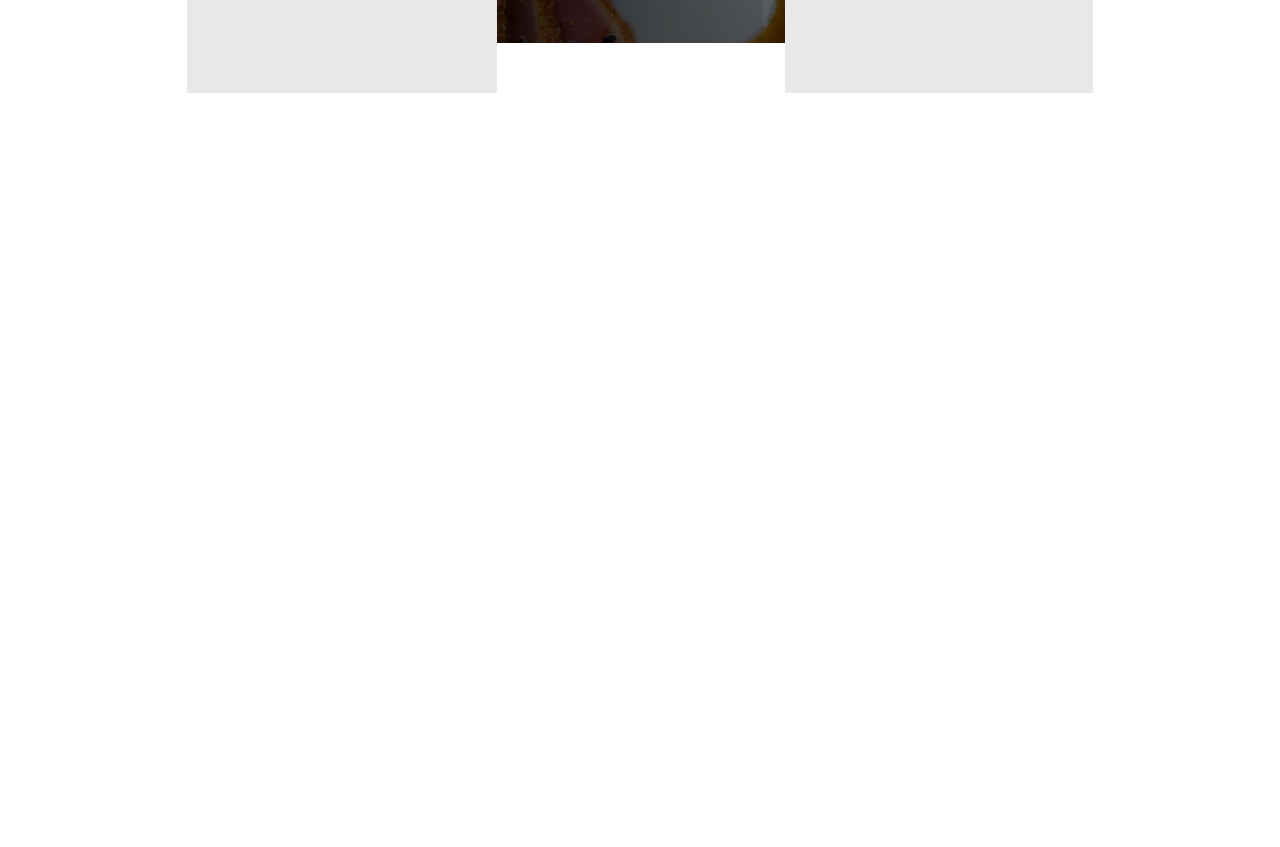
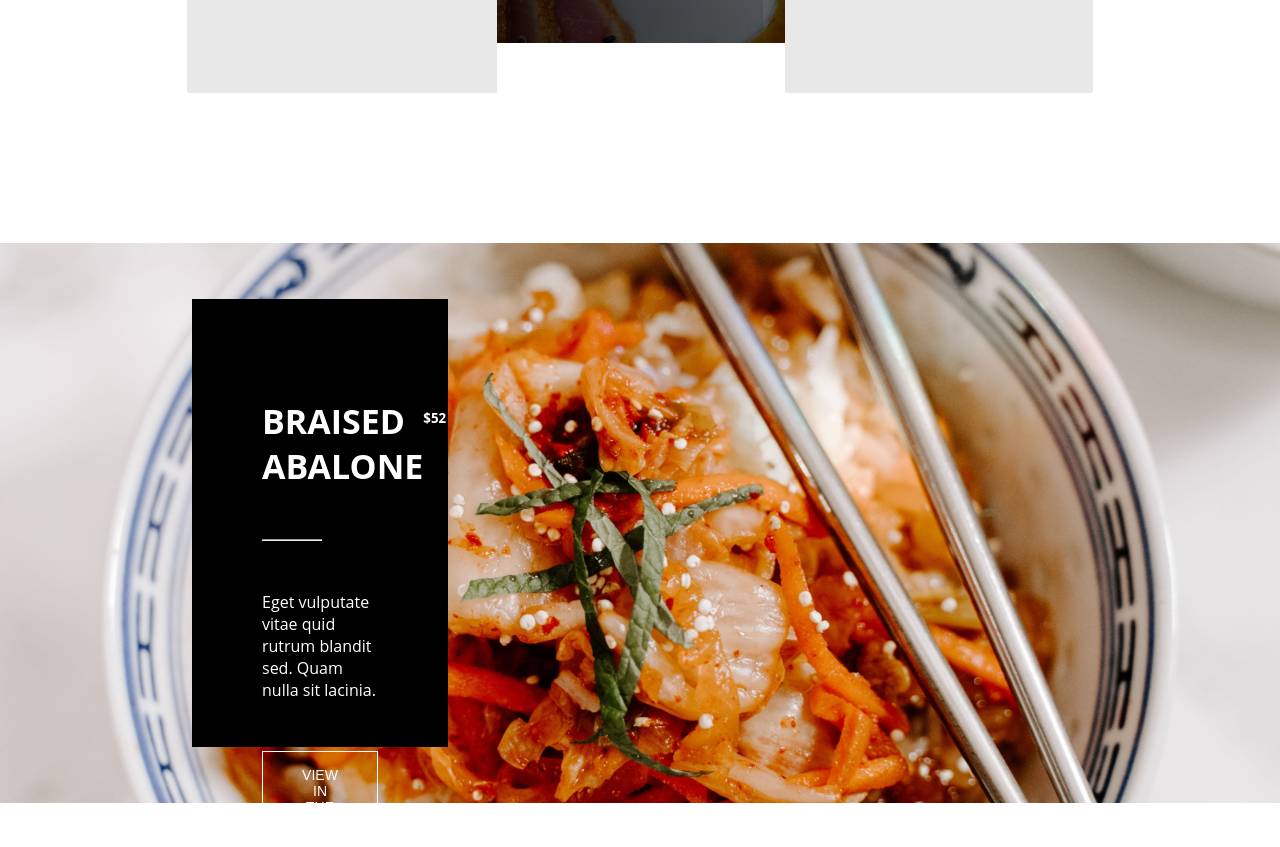
Before and after one commit to luca-lorenzetti/proj-html-vuejs, a website: page index.html in a window 1280 px wide. Shown: the part 8205-9052 px from the top of the page. Before the commit the page ends 8448 px from the top, so only its background shows below. Drawn offline with nearby package versions, Linux system fonts and the light colour scheme; a web font is replaced by a local one.

Commit message:
Inserita sezione ricetta del giorno

```diff
--- a/index.html
+++ b/index.html
@@ -344,6 +344,19 @@
                     </div>
                     <!-- /Menus section -->
 
+                    <!-- Dish of day section -->
+                    <div class="dish_day_section bgImg-full-cover flex">
+                        <div class="dish_card">
+                            <div class="dish_name flex">
+                                <h4 class="text_bold text_uppercase font-size-34">{{dishOfDay.name}} </h4> <small class="text_bold"> &dollar;{{dishOfDay.price}}</small>
+                            </div>
+                            <hr>
+                            <p>{{dishOfDay.description}}</p>
+                            <button> view in the menu</button>
+                        </div>
+                    </div>
+                    <!-- /Dish of day section -->
+
             </main>
             <!-- M/ain -->
 
--- /dev/null
+++ b/src/Partials/_dishDaySection.scss
@@ -0,0 +1,41 @@
+.dish_day_section{
+    background-image: url("../src/img/hero42x.jpg");
+    background-position: center;
+    height: 70vh;
+    background-repeat: no-repeat;
+    align-items: center;
+    justify-content: flex-start;
+
+
+
+
+    & > .dish_card{
+        background-color: #000;
+        color: $textColorMain;
+        margin-left: 15%;
+        padding: 50px 70px;
+        height: 80%;
+        width: 20%;
+
+        & > .dish_name{
+            justify-content:space-between;
+            word-wrap: break-word;
+
+            & > small{
+                margin-top: 10px;
+            }
+            &  h4{
+                width: 180px;
+                line-height: 45px;
+            }
+        }
+
+        & > *:not(button){
+            margin: 50px 0px;
+        }
+
+        & > hr{
+            width: 60px;
+        }
+    }
+}
--- a/src/Partials/_variables.scss
+++ b/src/Partials/_variables.scss
@@ -26,3 +26,6 @@ $gbSecMenu: #E8E8E8;
 
 $textMainMenu: #fff;
 $textSecMenu: #000;
+
+
+$textColorMain: #fff;
--- a/src/app.scss
+++ b/src/app.scss
@@ -21,4 +21,5 @@
 @import "Partials/intermediateSections";
 @import "Partials/takeout";
 @import "Partials/menusSection";
+@import "Partials/dishDaySection";
 @import "Partials/button";
--- a/src/js/script.js
+++ b/src/js/script.js
@@ -190,7 +190,9 @@
             ],
             main: false
           }
-        ]
+        ],
+
+        dishOfDay:{}
     },
     methods: {
 
@@ -200,7 +202,13 @@
               elem.active = false;
             }
           });
+        },
+        setDishOfDay(nMenu,nDish){
+          this.dishOfDay = this.menus[nMenu].dishs[nDish];
         }
     },
 
+    created(){
+      this.setDishOfDay(1,0);
+    }
   })
```
Also changed, not shown: dist/app.css.
